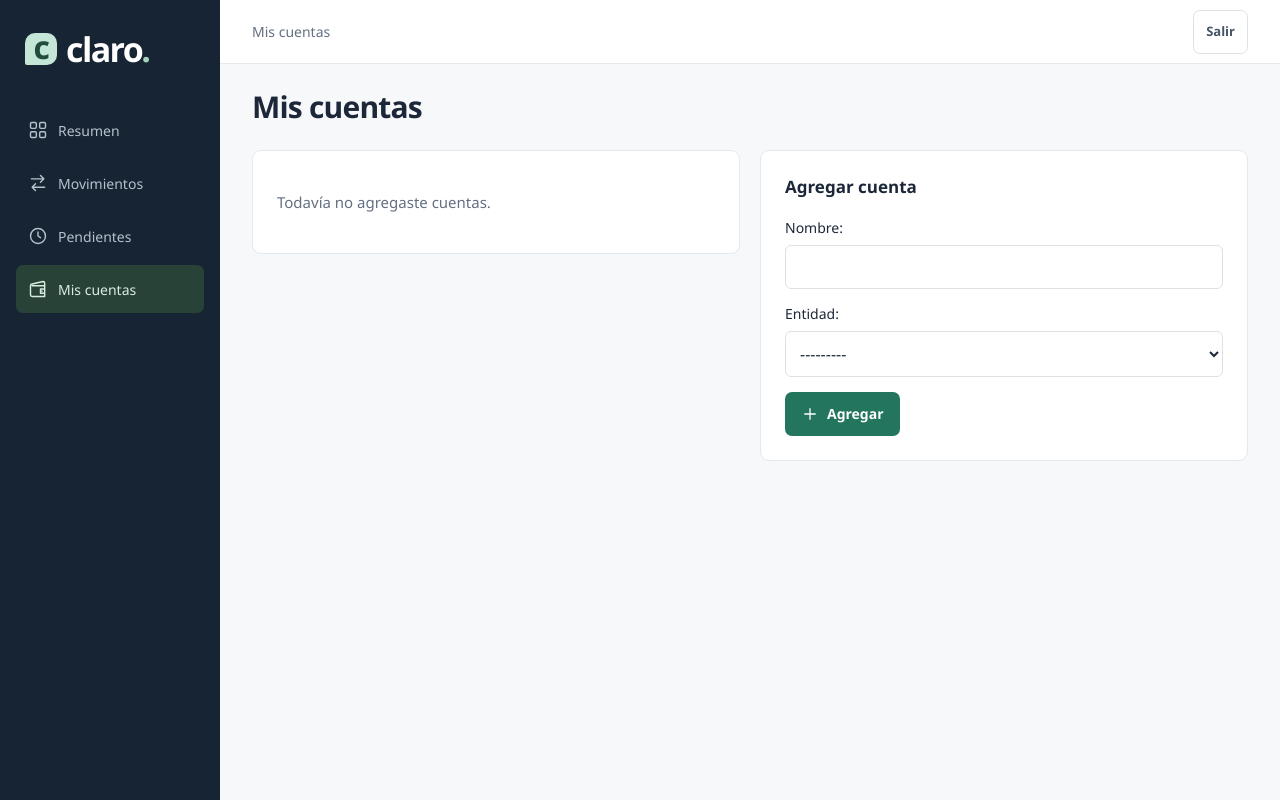
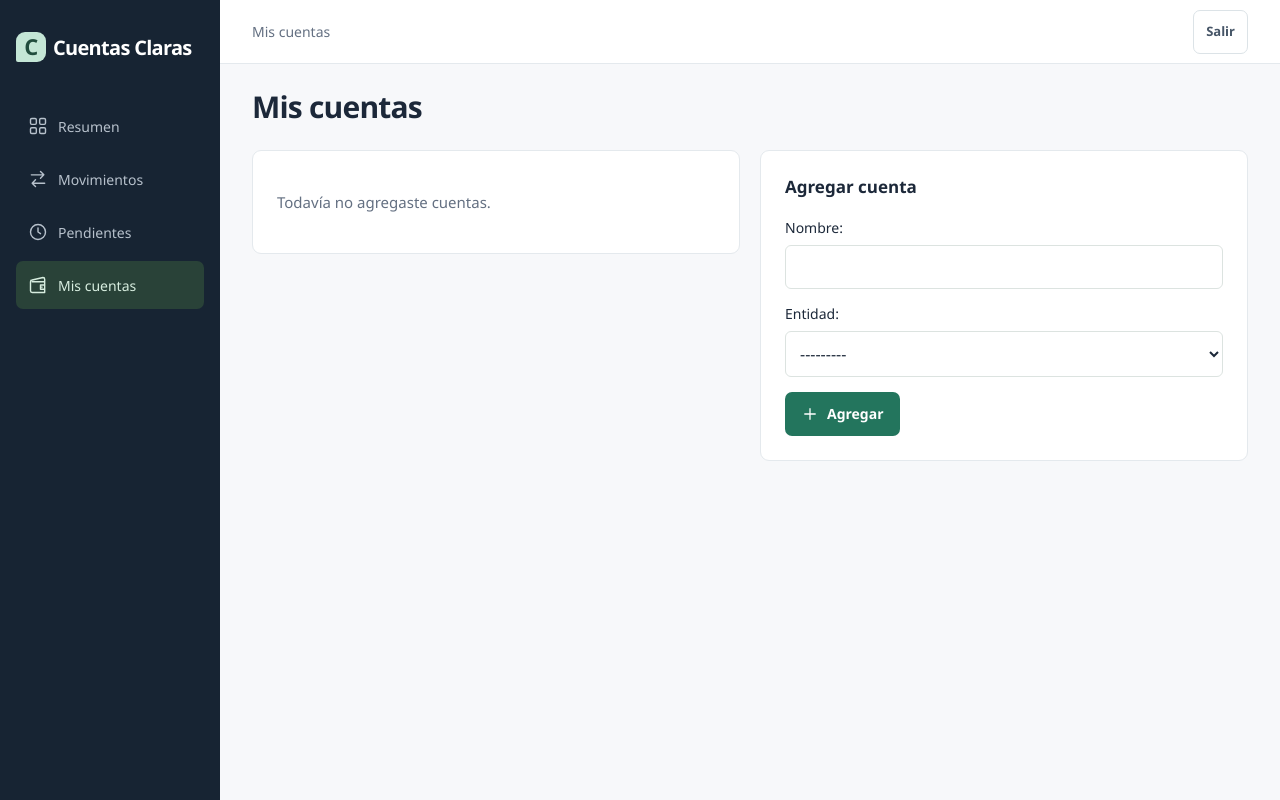
Before and after one commit to Ezequielgusman0912/claro-personal, a Django app: page /cuentas/ in a window 1280 px wide. Run offline with Django 5.2, Linux system fonts and the light colour scheme; the visitor is signed in with stand-in values (Sample User, id 1).

Commit message:
Cambiar marca a Cuentas Claras
Co-authored-by: Copilot <223556219+Copilot@users.noreply.github.com>

```diff
--- a/registro/tests.py
+++ b/registro/tests.py
@@ -110,6 +110,8 @@ class PaymentsTests(TestCase):
         self.assertEqual(response.status_code, 200)
         self.assertNotContains(response, '<aside class="sidebar">')
         self.assertContains(response, 'class="app app-login"')
+        self.assertContains(response, "<title>Cuentas Claras · Tus pagos, en orden</title>")
+        self.assertContains(response, "Cuentas Claras")
         self.assertContains(response, "Ingresar")
 
     def test_other_user_cannot_read_or_edit_movement(self):
--- a/static/registro/app.css
+++ b/static/registro/app.css
@@ -20,9 +20,8 @@ button:focus-visible, a:focus-visible, input:focus-visible, select:focus-visible
 .skip-link { position: fixed; top: -60px; left: 20px; z-index: 20; background: white; padding: 12px; }
 .skip-link:focus { top: 10px; }
 .sidebar { background: var(--sidebar); color: #b7c1cc; width: 220px; position: fixed; inset: 0 auto 0 0; padding: 32px 16px; z-index: 10; }
-.brand { display: flex; align-items: center; gap: 9px; color: white; font-size: 34px; letter-spacing: -1.6px; font-weight: 700; line-height: 1; padding-left: 9px; }
-.brand-mark { width: 32px; height: 32px; background: #c4e6d6; color: #214c3d; display: inline-flex; align-items: center; justify-content: center; border-radius: 10px 10px 10px 2px; font-size: 32px; padding-bottom: 5px; }
-.brand-dot { color: #a4d3bb; margin-left: -10px; }
+.brand { display: flex; align-items: center; gap: 7px; color: white; font-size: 20px; letter-spacing: -.7px; font-weight: 700; line-height: 1.15; }
+.brand-mark { width: 30px; height: 30px; background: #c4e6d6; color: #214c3d; display: inline-flex; align-items: center; justify-content: center; border-radius: 9px 9px 9px 2px; font-size: 22px; flex: 0 0 30px; }
 .sidebar nav { margin-top: 40px; }
 .nav-item { display: flex; align-items: center; gap: 10px; min-height: 48px; padding: 12px; margin: 5px 0; border-radius: 7px; font-size: 14px; position: relative; }
 .nav-item:hover { background: #223342; color: white; }
@@ -185,7 +184,7 @@ button:disabled { opacity: .7; cursor: wait; }
   .nav-item.active, .nav-item:hover { background: #edf5ef; color: #22624b; }
   .nav-badge { position: absolute; top: 3px; right: 12%; min-width: 17px; padding: 1px 3px; font-size: 10px; }
   .app { margin-left: 0; }
-  .mobile-brand { display: block; color: var(--green); font-weight: 700; font-size: 26px; letter-spacing: -1px; }
+  .mobile-brand { display: block; color: var(--green); font-weight: 700; font-size: 19px; letter-spacing: -.5px; }
   .breadcrumb { display: none; }
   main { padding: 18px max(16px, env(safe-area-inset-right)) calc(92px + env(safe-area-inset-bottom)) max(16px, env(safe-area-inset-left)); }
   .topbar { min-height: 58px; padding-top: max(8px, env(safe-area-inset-top)); padding-right: max(16px, env(safe-area-inset-right)); padding-left: max(16px, env(safe-area-inset-left)); }
--- a/templates/registro/base.html
+++ b/templates/registro/base.html
@@ -5,7 +5,7 @@
   <meta charset="utf-8">
   <meta name="viewport" content="width=device-width, initial-scale=1, viewport-fit=cover">
   <meta name="color-scheme" content="light">
-  <title>{% block title %}Claro · Tus pagos, en orden{% endblock %}</title>
+  <title>{% block title %}Cuentas Claras · Tus pagos, en orden{% endblock %}</title>
   <link rel="stylesheet" href="{% static 'registro/app.css' %}">
   <script defer src="{% static 'registro/app.js' %}"></script>
 </head>
@@ -29,7 +29,7 @@
 <a class="skip-link" href="#main">Ir al contenido</a>
 {% if user.is_authenticated or is_demo %}
 <aside class="sidebar">
-  <a class="brand" href="{% if is_demo %}{% url 'demo' %}{% else %}{% url 'dashboard' %}{% endif %}" aria-label="Claro, inicio"><span class="brand-mark">c</span>claro<span class="brand-dot">.</span></a>
+  <a class="brand" href="{% if is_demo %}{% url 'demo' %}{% else %}{% url 'dashboard' %}{% endif %}" aria-label="Cuentas Claras, inicio"><span class="brand-mark">C</span><span>Cuentas Claras</span></a>
   <nav aria-label="Principal">
     <a class="nav-item {% if not request.GET.status and not request.GET.screen and request.resolver_match.url_name == 'demo' or request.resolver_match.url_name == 'dashboard' and not request.GET.status %}active{% endif %}" href="{% if is_demo %}{% url 'demo' %}{% else %}{% url 'dashboard' %}{% endif %}"><svg><use href="#i-grid"/></svg>Resumen</a>
     <a class="nav-item" href="{% if is_demo %}{% url 'demo' %}{% else %}{% url 'dashboard' %}{% endif %}#movimientos"><svg><use href="#i-arrows"/></svg>Movimientos</a>
@@ -39,7 +39,7 @@
 </aside>
 {% endif %}
 <div class="app{% if not user.is_authenticated and not is_demo %} app-login{% endif %}">
-  <header class="topbar"><a class="mobile-brand" href="{% if is_demo %}{% url 'demo' %}{% else %}{% url 'dashboard' %}{% endif %}">claro.</a><div class="breadcrumb">{% block breadcrumb %}Mis pagos{% endblock %}</div><div class="topbar-right">{% if is_demo %}<a class="text-link" href="{% url 'login' %}">Ingresar</a>{% elif user.is_authenticated %}<form method="post" action="{% url 'logout' %}">{% csrf_token %}<button class="button subtle compact" type="submit" aria-label="Cerrar sesión">Salir</button></form>{% endif %}</div></header>
+  <header class="topbar"><a class="mobile-brand" href="{% if is_demo %}{% url 'demo' %}{% else %}{% url 'dashboard' %}{% endif %}">Cuentas Claras</a><div class="breadcrumb">{% block breadcrumb %}Mis pagos{% endblock %}</div><div class="topbar-right">{% if is_demo %}<a class="text-link" href="{% url 'login' %}">Ingresar</a>{% elif user.is_authenticated %}<form method="post" action="{% url 'logout' %}">{% csrf_token %}<button class="button subtle compact" type="submit" aria-label="Cerrar sesión">Salir</button></form>{% endif %}</div></header>
   <main id="main">
     {% if is_demo %}<div class="demo-notice">Demo · Datos ficticios, sin guardar cambios.</div>{% endif %}
     {% for message in messages %}<div role="status" class="message {{ message.tags }}">{{ message }}</div>{% endfor %}
```
Also changed, not shown: README.md.
